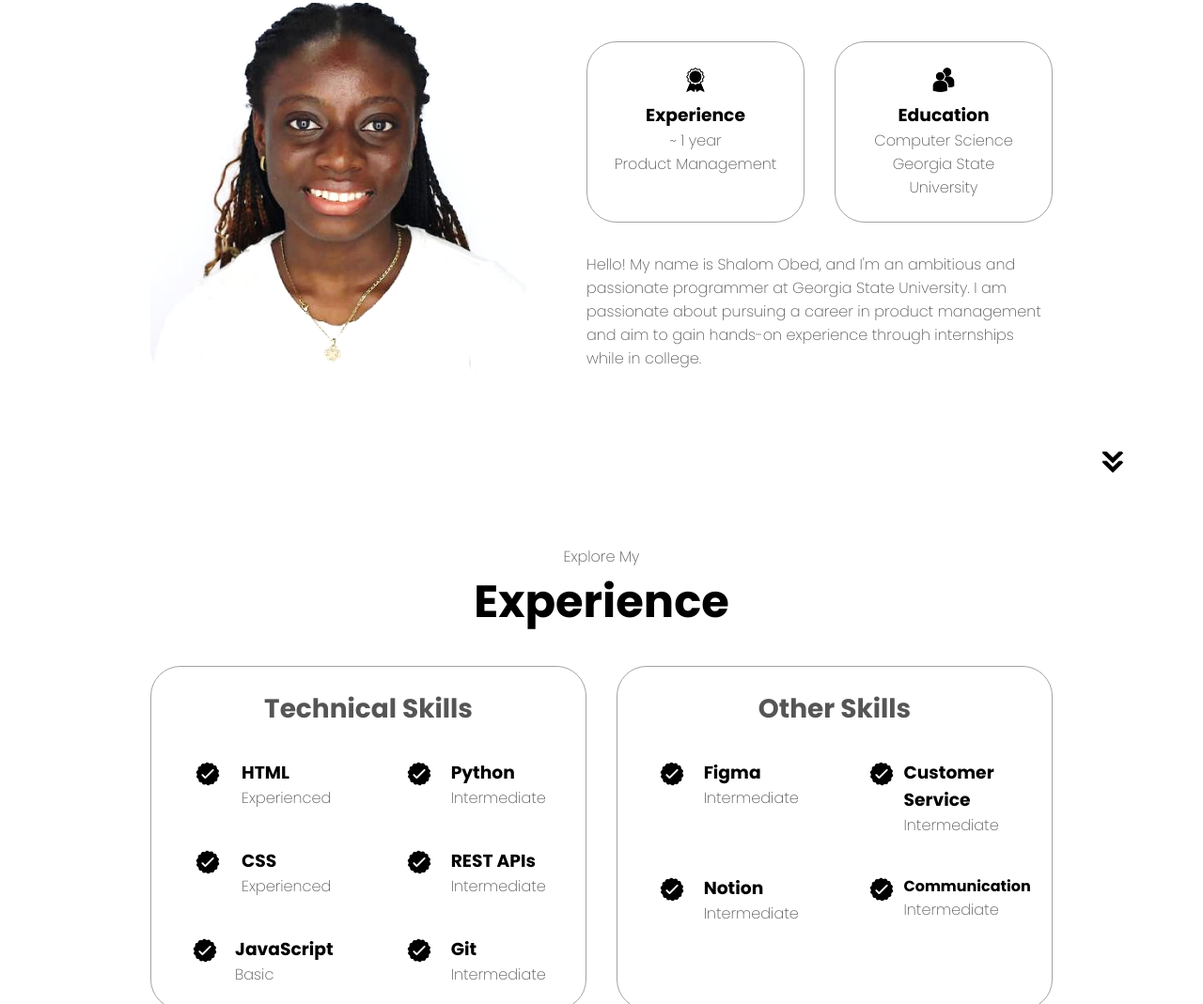
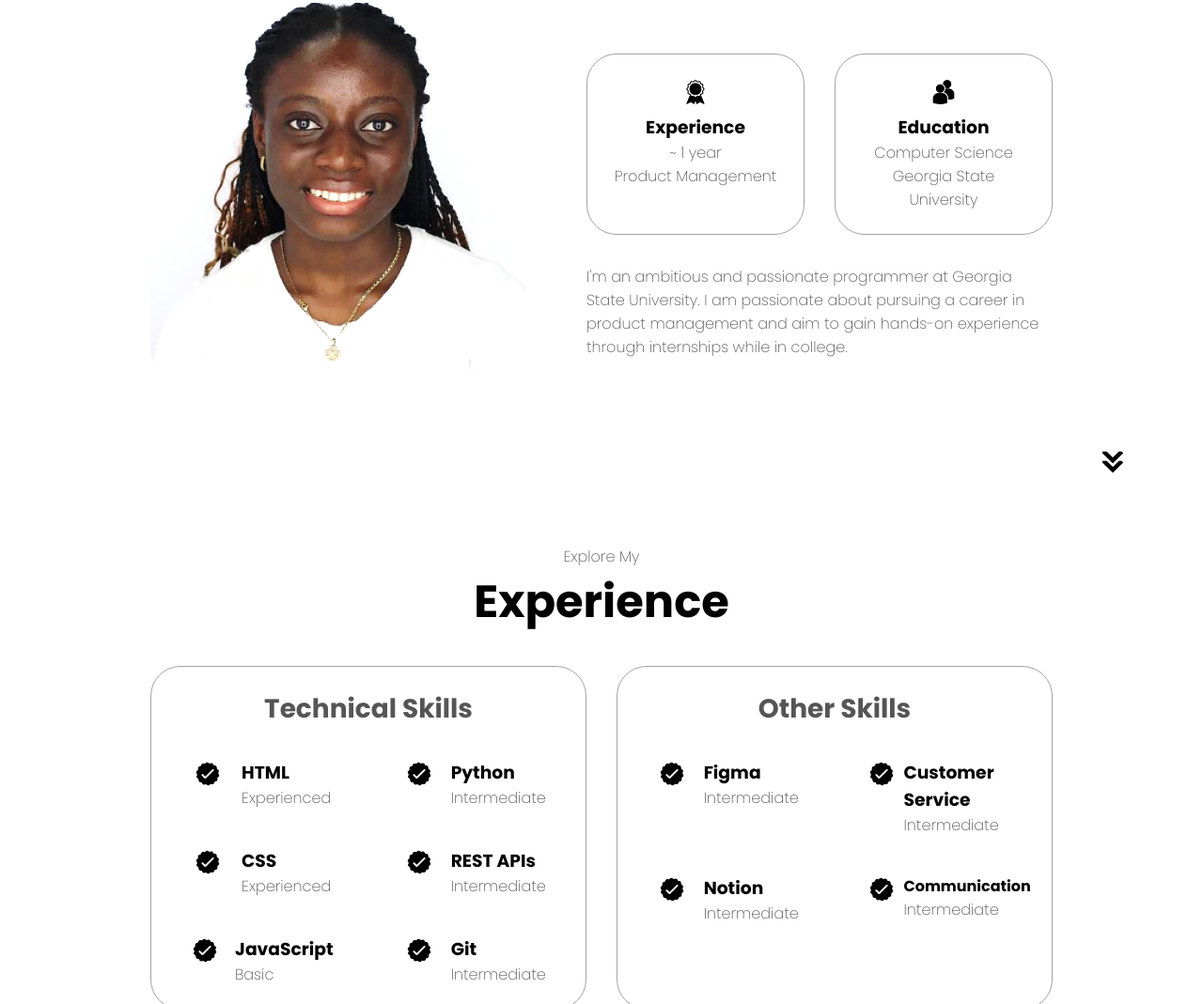
Before and after one commit to shalomobed/shalomobed-portfolio, a plain HTML site: page index.html in a window 1280 px wide. Shown: the part 1116-2185 px from the top of the page at 94% size. Drawn offline with Linux system fonts and the light colour scheme.

Commit message:
Edited about section

```diff
--- a/index.html
+++ b/index.html
@@ -84,8 +84,7 @@
                 </div>
                 <div class="text-container">
                     <p>
-                        Hello! My name is Shalom Obed, and I'm an ambitious and passionate programmer at Georgia State
-                        University.
+                        I'm an ambitious and passionate programmer at Georgia State University.
                         I am passionate about pursuing a career in product management and aim to gain hands-on
                         experience through
                         internships while in college.
```
